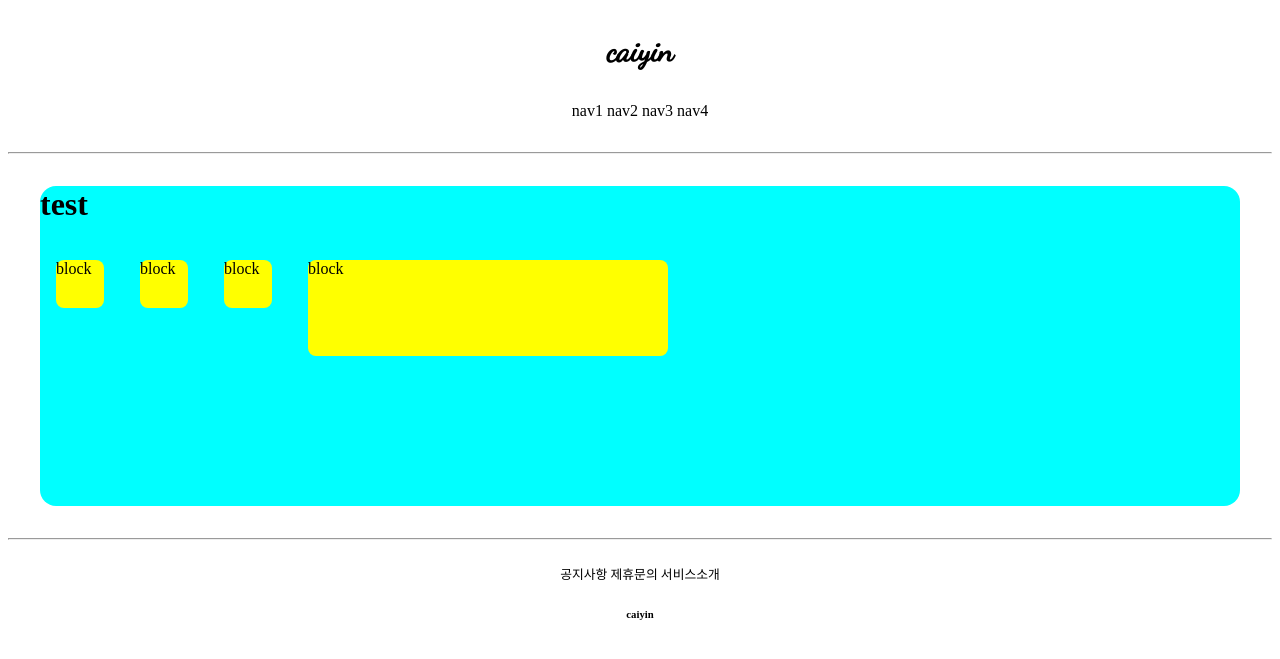
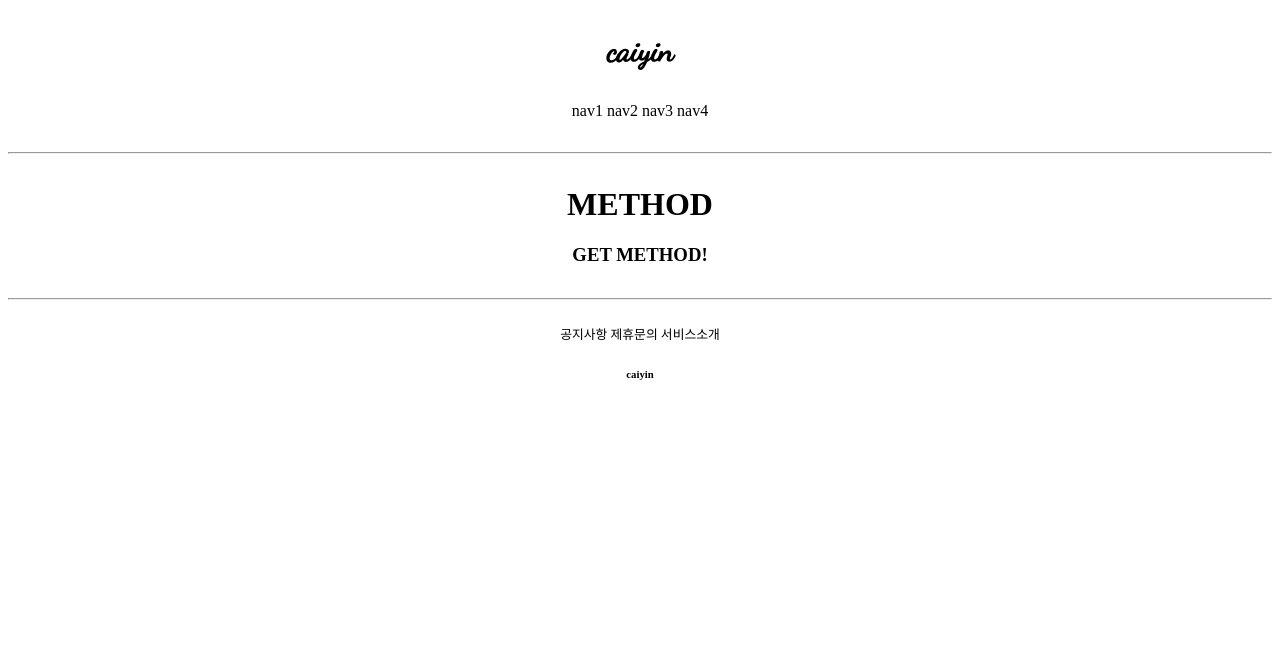
Before and after one commit to caiyin0211/gis, a Django app: page /accounts/hello_world/ in a window 1280 px wide. Shown: the top 659 px of the page. Run offline with Django 3.2, Linux system fonts and the light colour scheme; parts of the project's set-up code (start-up, migrations or seed data) failed here and were passed over.

Commit message:
7/8 commit1(get method)

```diff
--- a/accountapp/templates/accountapp/hello_world.html
+++ b/accountapp/templates/accountapp/hello_world.html
@@ -2,26 +2,11 @@
 
 {% block content %}
 
-    <style>
 
-        .testing{
-            background-color: yellow;
-            height: 48px;
-            width: 48px;
-            margin: 1rem;
-            border-radius: .5rem;
-        }
+    <div style=" margin :2rem; text-align: center" >
+        <h1>METHOD</h1>
 
-    </style>
-
-    <div style="height: 20rem; background-color: aqua; border-radius: 1rem ; margin :2rem" >
-    <h1>test</h1>
-
-
-        <div class = "testing" style="display: inline-block"> block </div>
-        <div class = "testing" style="display: inline-block; width: 3rem; height: 3rem">block </div>
-        <div class = "testing" style="display: inline-block; width: 3em; height: 3em">block </div>
-        <div class = "testing" style="display: inline-block; width: 30%; height: 30%">block </div>
+        <h3>{{ text }}</h3>
 
 
     </div>
--- a/accountapp/views.py
+++ b/accountapp/views.py
@@ -4,4 +4,9 @@ from django.shortcuts import render
 # Create your views here.
 
 def hello_world(request):
-    return render(request, 'accountapp/hello_world.html')
+    if request.method == "POST":
+        return render(request, 'accountapp/hello_world.html',
+                      context={'text': 'POST METHOD!'})
+    else:
+        return render(request, 'accountapp/hello_world.html',
+                      context={'text': 'GET METHOD!'})
```
